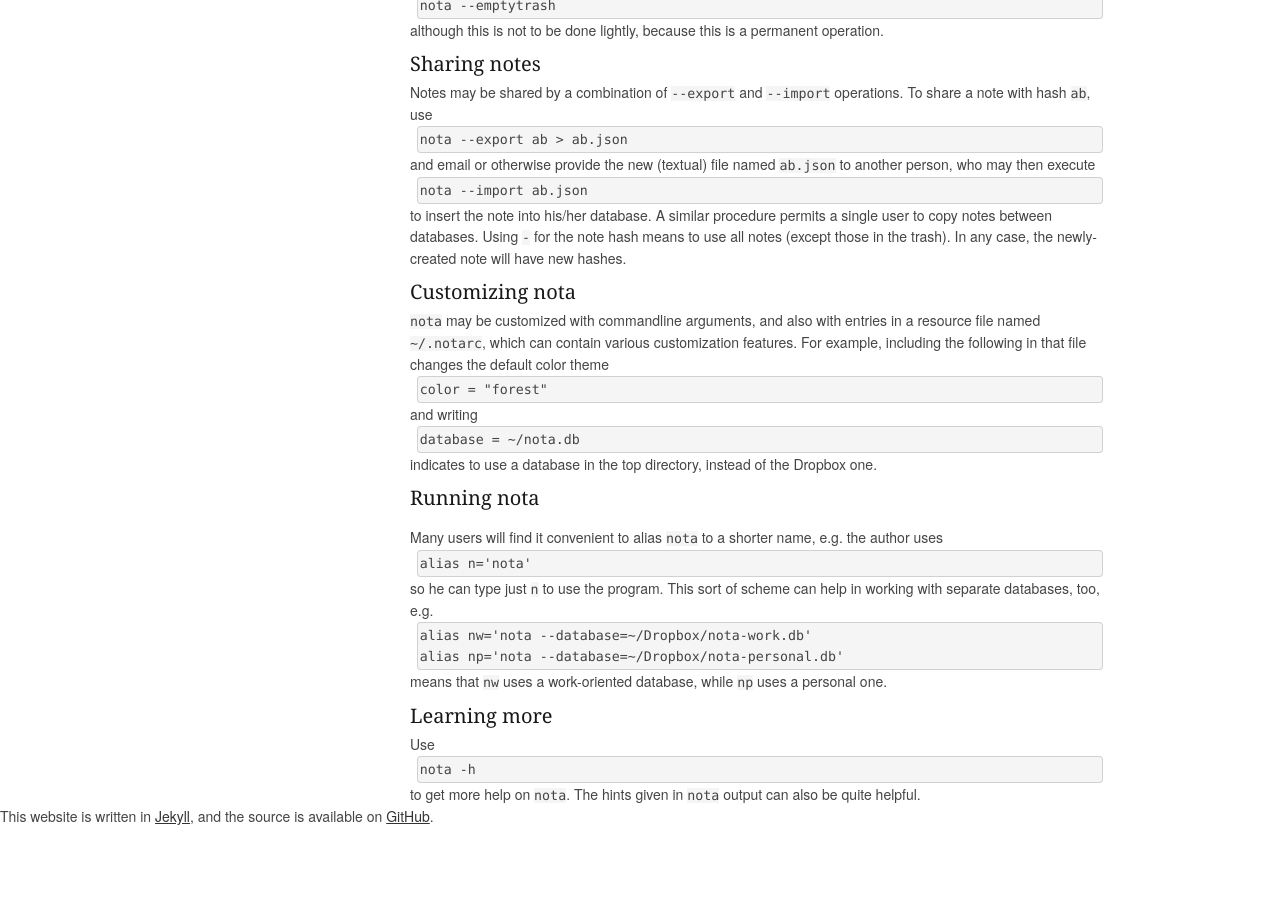
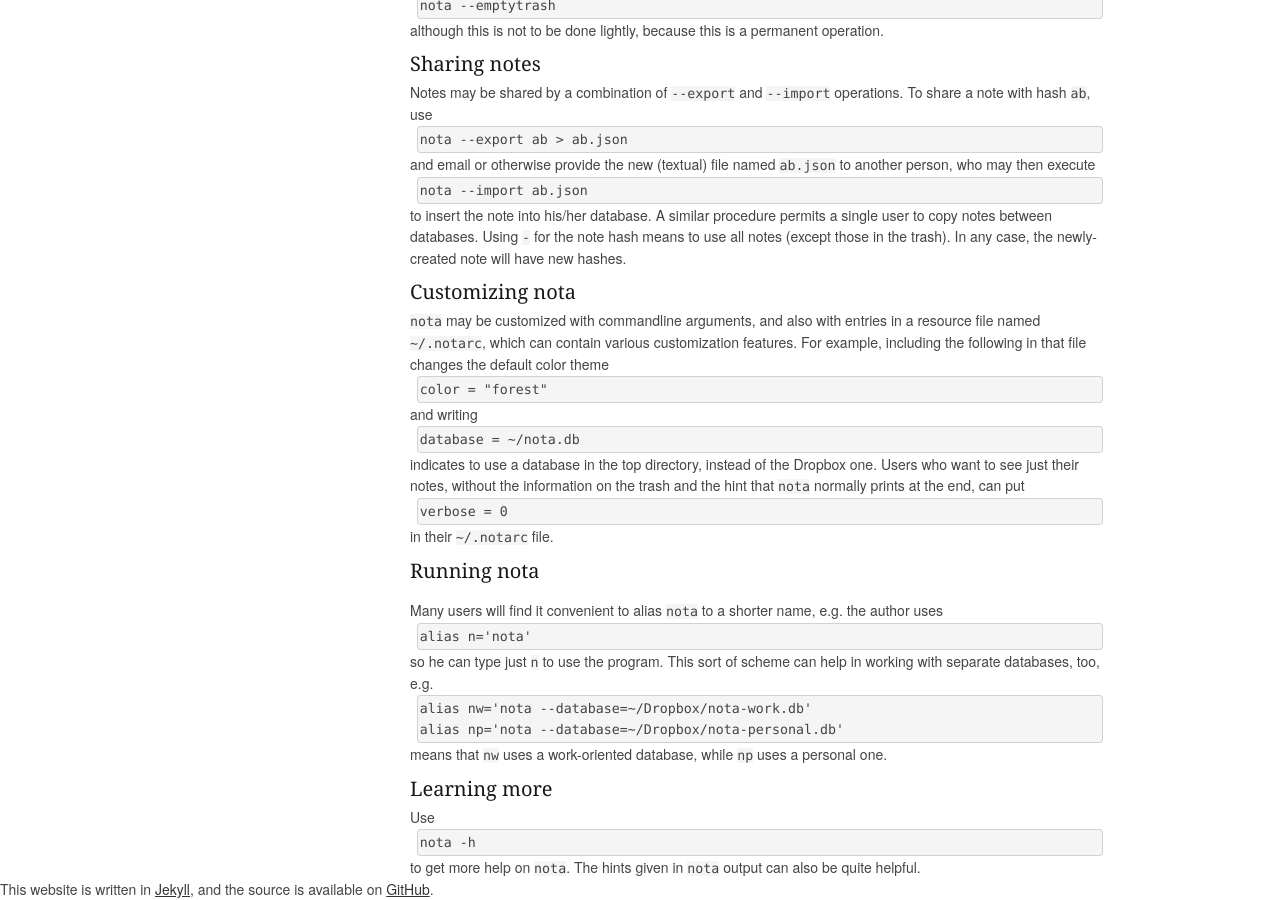
Before and after one commit to dankelley/nota, a Jekyll site: the page built from documentation.html, in a window 1280 px wide and 900 px high, scrolled down 1658 px. Built offline with Jekyll 4.4.1, drawn with Linux system fonts in a browser that asks for light colours; before the commit the page ends 2485 px from its top, so only the background shows below that.

Commit message:
doc learns --verbose

```diff
--- a/documentation.html
+++ b/documentation.html
@@ -156,7 +156,14 @@ color = "forest"
 <pre>
 database = ~/nota.db
 </pre>
-<p>indicates to use a database in the top directory, instead of the Dropbox one.</p>
+<p>indicates to use a database in the top directory, instead of the Dropbox
+one. Users who want to see just their notes, without the information on the
+trash and the hint that <code>nota</code> normally prints at the end, can
+put</p>
+<pre>
+verbose = 0
+</pre>
+<p>in their <code>~/.notarc</code> file.</p>
 
 <h2>Running nota</h2>
 
```
